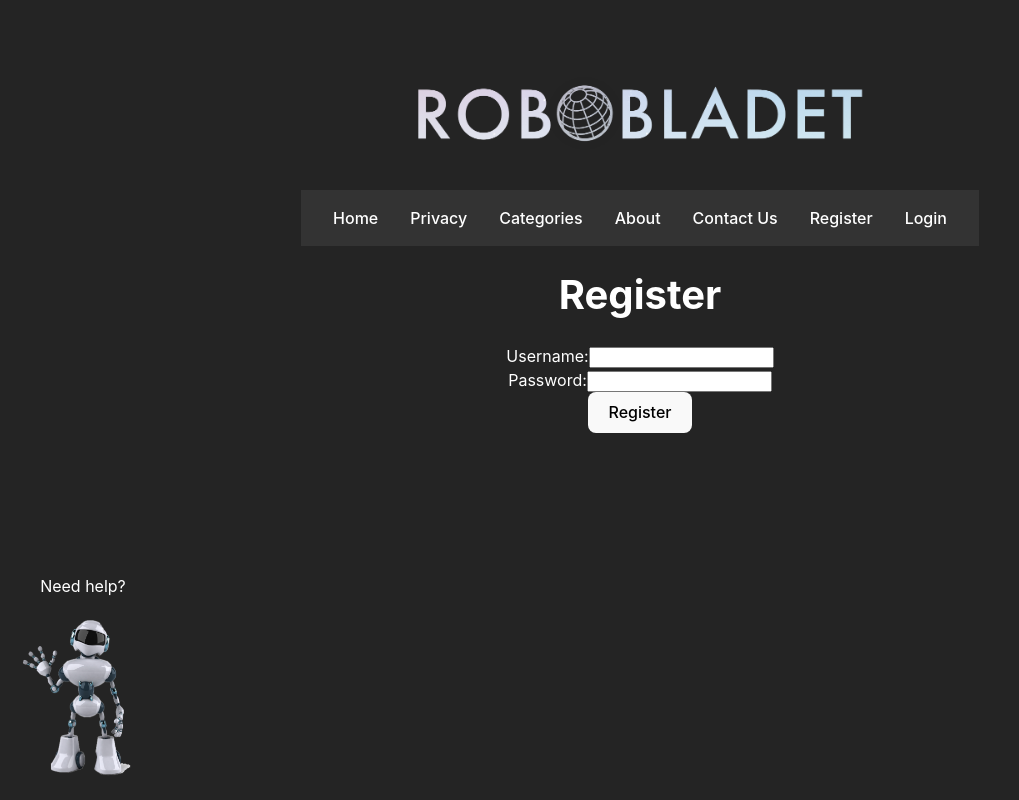
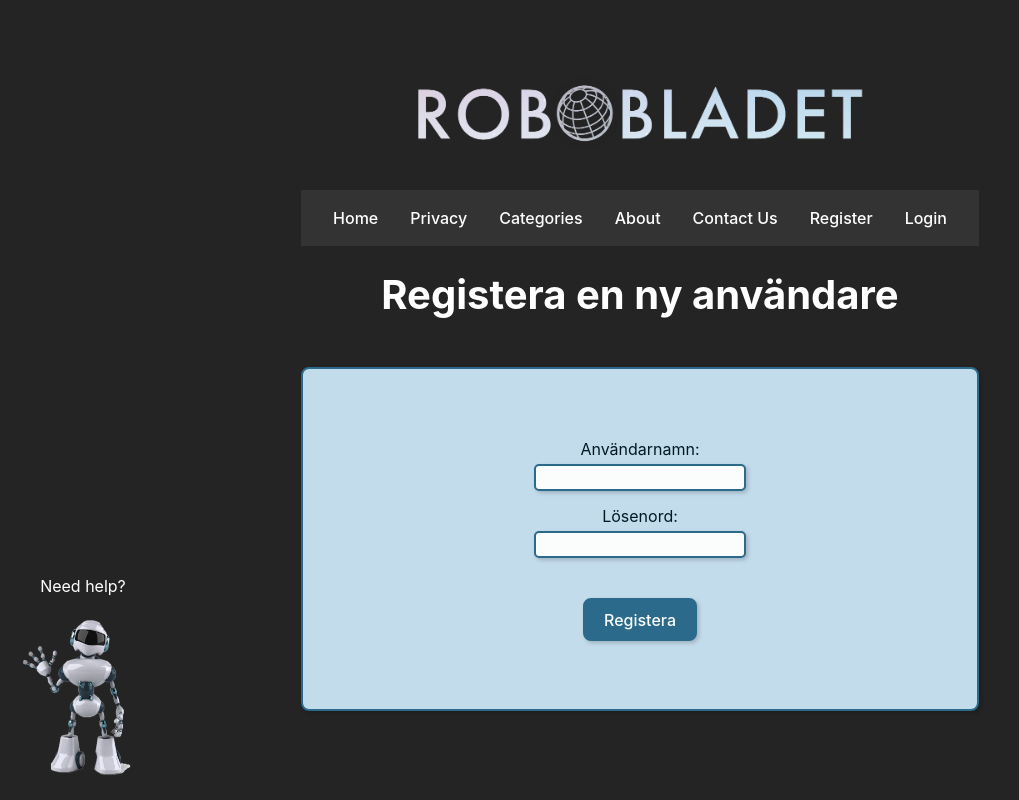
Before and after one commit to ericbr0wne/Robobladet, a React (Vite) app in the folder roboApp/: page /register in a window 1280 px wide. Shown: the whole page, without its empty margins (0-1019 px from the left). Built offline with nearby package versions, Linux system fonts and the light colour scheme.

Commit message:
stylise reg. page and switch to swe
text is in swedish, code in english

```diff
--- a/roboApp/src/components/Register.jsx
+++ b/roboApp/src/components/Register.jsx
@@ -1,10 +1,11 @@
 import React, { useState } from "react";
 import { useNavigate } from "react-router-dom";
+import "./Register.css";
 
 const Register = () => {
   const [username, setUsername] = useState("");
   const [password, setPassword] = useState("");
-  const navigate = useNavigate(); // useNavigate hook for navigation
+  const navigate = useNavigate();
 
   const handleRegister = async () => {
     try {
@@ -29,10 +30,11 @@ const Register = () => {
 
   return (
     <div>
-      <h1>Register</h1>
-      <form>
+      <h1>Registera en ny användare</h1>
+      <div className="regLoginContainer">
+        <form className="regLoginForm">
           <div>
-          <label>Username:</label>
+            <label htmlFor="username">Användarnamn: </label>
             <input
               type="text"
               value={username}
@@ -40,7 +42,7 @@ const Register = () => {
             />
           </div>
           <div>
-          <label>Password:</label>
+            <label htmlFor="password">Lösenord: </label>
             <input
               type="password"
               value={password}
@@ -48,9 +50,10 @@ const Register = () => {
             />
           </div>
           <button type="button" onClick={handleRegister}>
-          Register
+            Registera
           </button>
         </form>
+      </div>
     </div>
   );
 };
```
Lines whose indentation alone changed are shown as unchanged.
